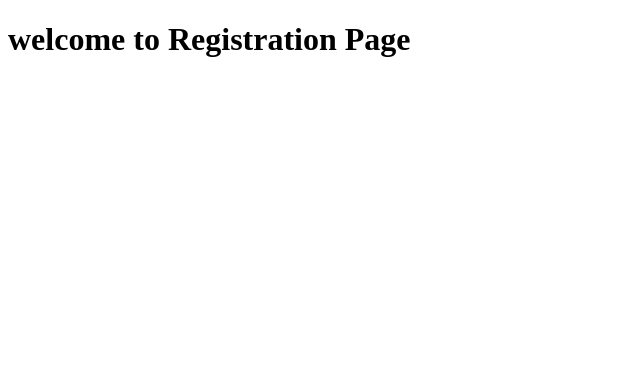
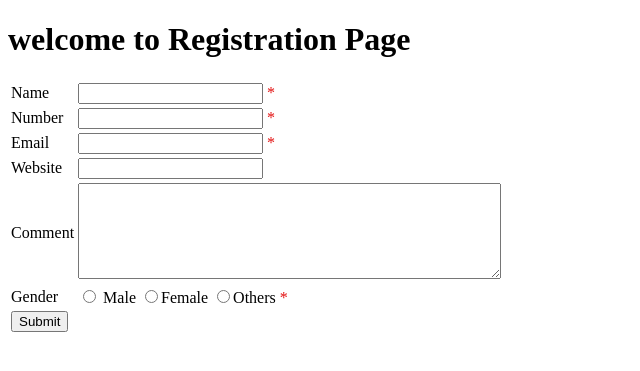
Before and after one commit to Khan-Shihab/WTechSpring_25-26, a PHP site: page /Registration.php in a window 1280 px wide. Shown: the top 371 px of the page, without its empty margins (0-640 px from the left). Run offline with PHP 8.4, Linux system fonts and the light colour scheme.

Commit message:
Add Registration on Lab_Practice

```diff
--- a/Final_Term/Lab_Practice/View/Registration.php
+++ b/Final_Term/Lab_Practice/View/Registration.php
@@ -11,7 +11,49 @@
 </head>
 <body>
     <h1>welcome to Registration Page</h1>
-    <form method="POST" action=""></form>
+    <form method="POST" action="">
+        <table>
+        <tr>
+            <td><label for="Name">Name</label></td>
+            <td><input type="text" name="name" id="name">
+            <span style="color: #e31111;">*</span></td>
+        </tr>
+        <tr>
+            <td><label for="Number">Number</label></td>
+            <td><input type="number" name="number" id="number">
+            <span style="color: #e31111;">*</span></td>
+        </tr>
+        <tr>
+            <td><label for="email">Email</label></td>
+            <td><input type="email" name="email" id="email">
+            <span style="color: #e31111;">*</span></td>
+        </tr>
+        <tr>
+            <td><label for="web">Website</label></td>
+            <td><input type="text" name="website" id="website"></td>
+        </tr>
+        <tr>
+            <td><label for="comment">Comment</label></td>
+            <td><textarea name="message" id="message" rows="6" cols="50"></textarea></td>
+        </tr>
+        <tr>
+            <td><label for="gender">Gender</label></td>
+
+            <td>
+                <input type="radio" name="gender" value="male"> Male
+                <input type="radio" name="gender" value="female">Female
+                <input type="radio" name="gender" value="others">Others
+                <span style="color: #e31111;">*</span>
+            </td>
+        </tr>
+        <tr>
+            <td><input type="Submit" name="submit" id="submit" value="Submit"></td>
+        </tr>
+
+        </table>
+
+
+    </form>
 
 </body>
 </html>
```
